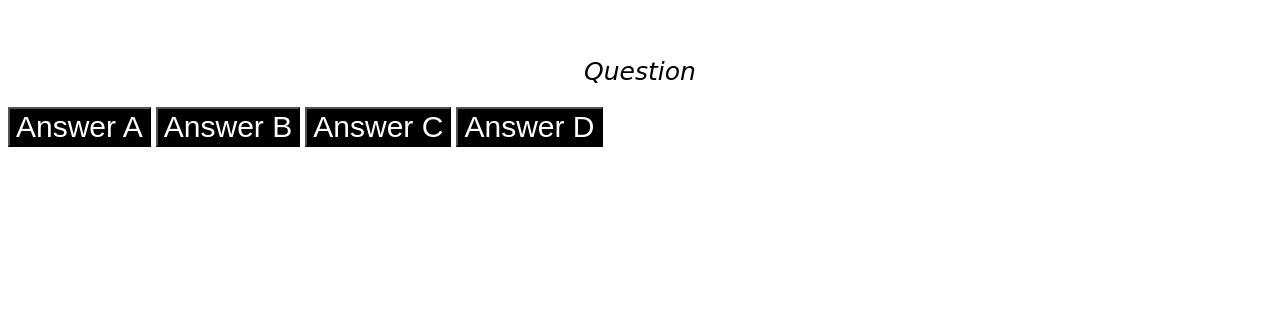
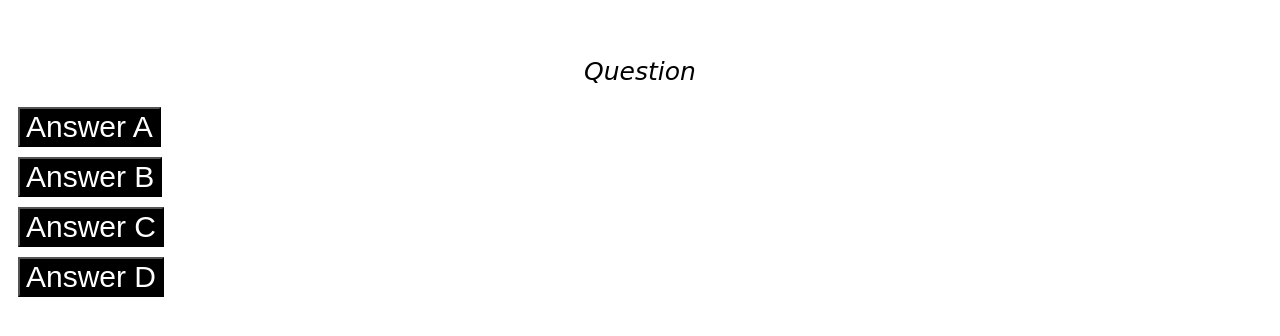
Before and after one commit to Ofelia1870/code-quiz, a plain HTML site: page index.html in a window 1280 px wide. Both pictures are taken after a click on the button "Start Quiz". Shown: the part 36-372 px from the top of the page. Drawn offline with Linux system fonts and the light colour scheme.

Commit message:
added margin in between buttons

```diff
--- a/index.html
+++ b/index.html
@@ -35,11 +35,12 @@
 
         <div class="container-2" data-state="hidden" id="quiz-section">
             <h2 id="questions">Question</h2>
-
-            <button class="options">Answer A</button>
-            <button class="options">Answer B</button>
-            <button class="options">Answer C</button>
-            <button class="options">Answer D</button>
+            <div class="options">
+                <button id="answers">Answer A</button>
+                <button id="answers">Answer B</button>
+                <button id="answers">Answer C</button>
+                <button id="answers">Answer D</button>
+            </div>
         </div>
 
         <script src="./script.js"></script>
--- a/style.css
+++ b/style.css
@@ -70,5 +70,10 @@ button:hover {
 }
 
 .options button {
-    justify-content: center;
+    display: block;
+
 }
+
+#answers {
+    margin: 10px;
+}
```
